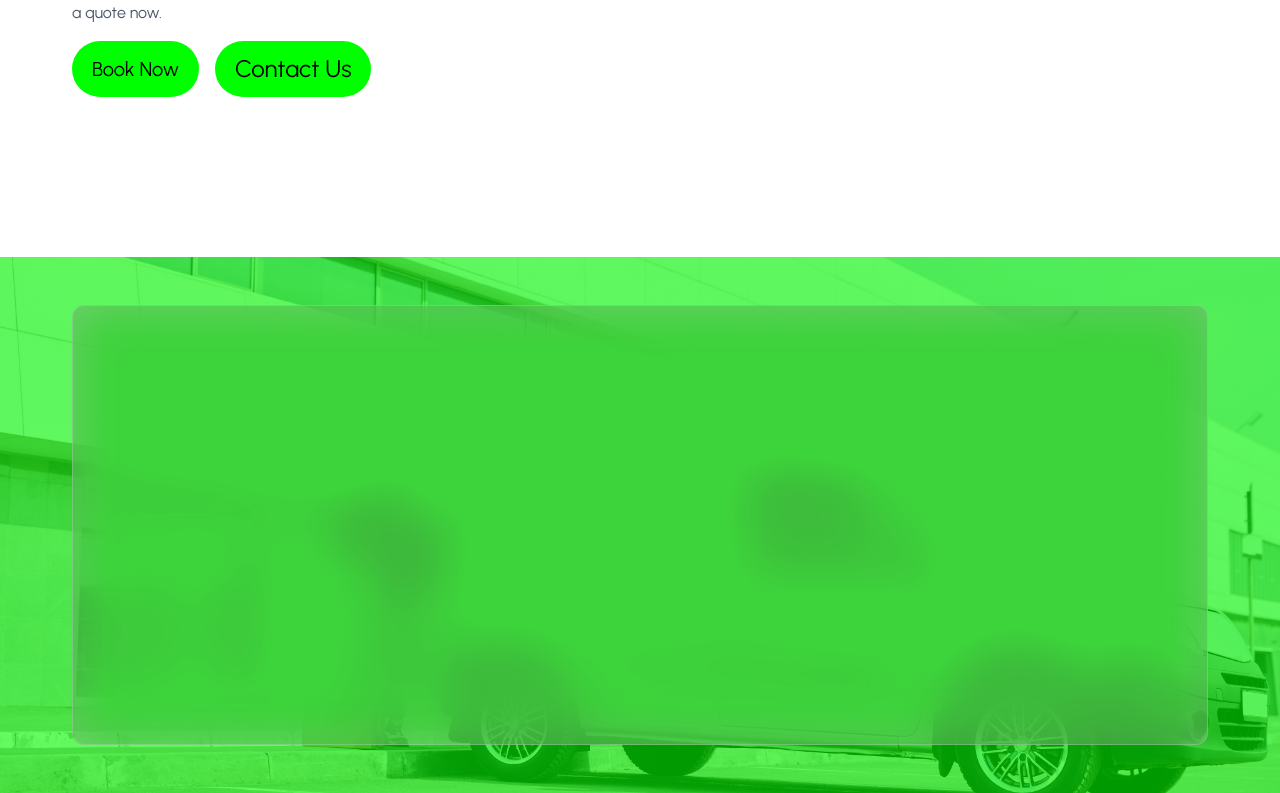
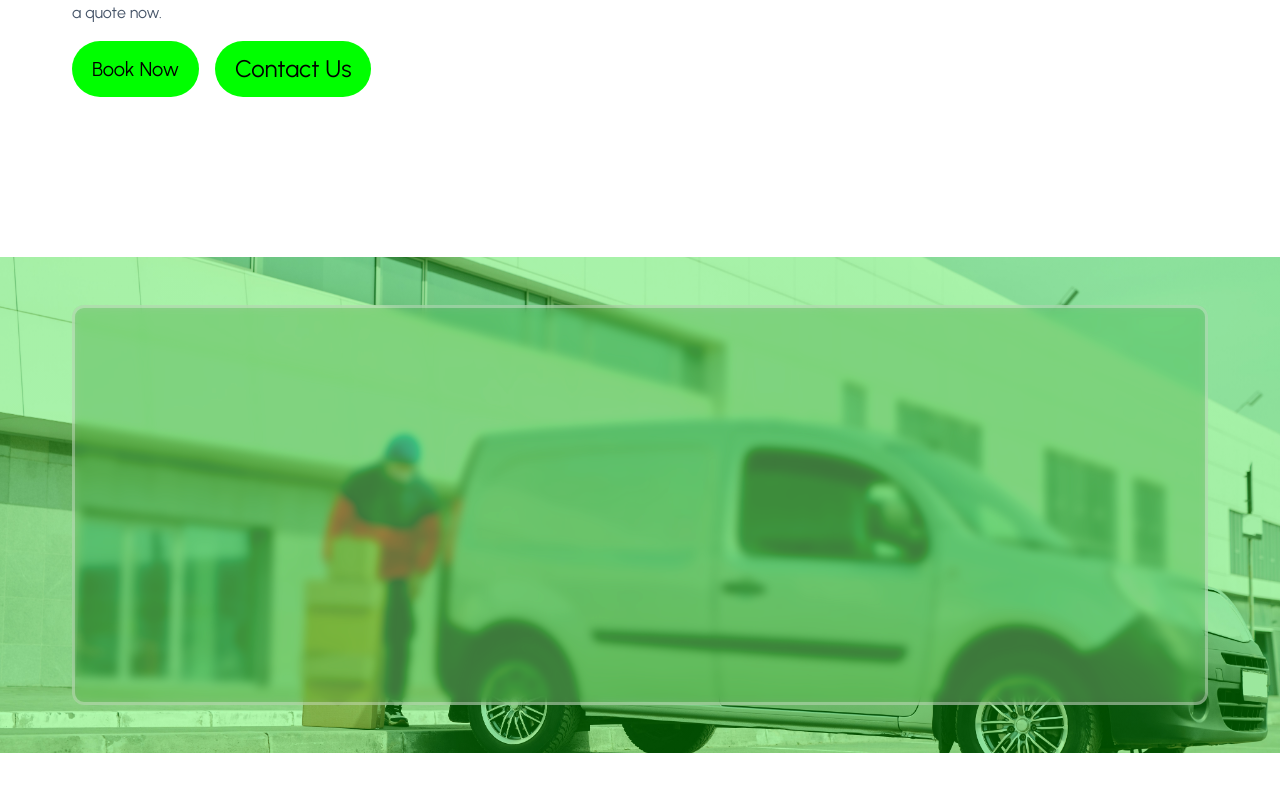
Before and after one commit to mzacom/LOWKEY_LG, a React (Vite) app: page / in a window 1280 px wide. Shown: the part 599-1392 px from the top of the page. After the commit the page ends 1352 px from the top, so only its background shows below. Built offline with nearby package versions, Linux system fonts and the light colour scheme.

Commit message:
bugs fixed

```diff
--- a/src/components/OurCompany.jsx
+++ b/src/components/OurCompany.jsx
@@ -11,11 +11,13 @@ const OurCompany = () => {
       <section
         className={`relative flex flex-col sm:flex-row bg-cover bg-center w-full h-auto ${styles.padding} py-[2rem] ${styles.paddingX}`}
         style={{
-          backgroundImage: `linear-gradient(to right, rgba(0, 255, 0, 0.6), rgba(0, 255, 0, 0.6)), url(${deliveryImg})`
+          backgroundImage: `linear-gradient(to right, rgba(0, 255, 0, 0.292), rgba(0, 255, 0, 0.297)), url(${deliveryImg})`
         }}
       >
 
-        <section className="card w-full h-[440px]"></section>
+        <section className="card2 w-full h-[400px]">
+
+        </section>
       </section>
     </>
   );
--- a/src/index.css
+++ b/src/index.css
@@ -56,6 +56,13 @@
   border-radius: 12px;
   border: 1px solid rgba(209, 213, 219, 0.3);
 }
+.card2 {
+  backdrop-filter: blur(5px) saturate(200%);
+  -webkit-backdrop-filter: blur(25px) saturate(200%);
+  background-color: rgba(146, 151, 142, 0.42);
+  border-radius: 12px;
+  border: 3px solid rgba(255, 255, 255, 0.3);
+}
 
 
 /* style.css */
```
